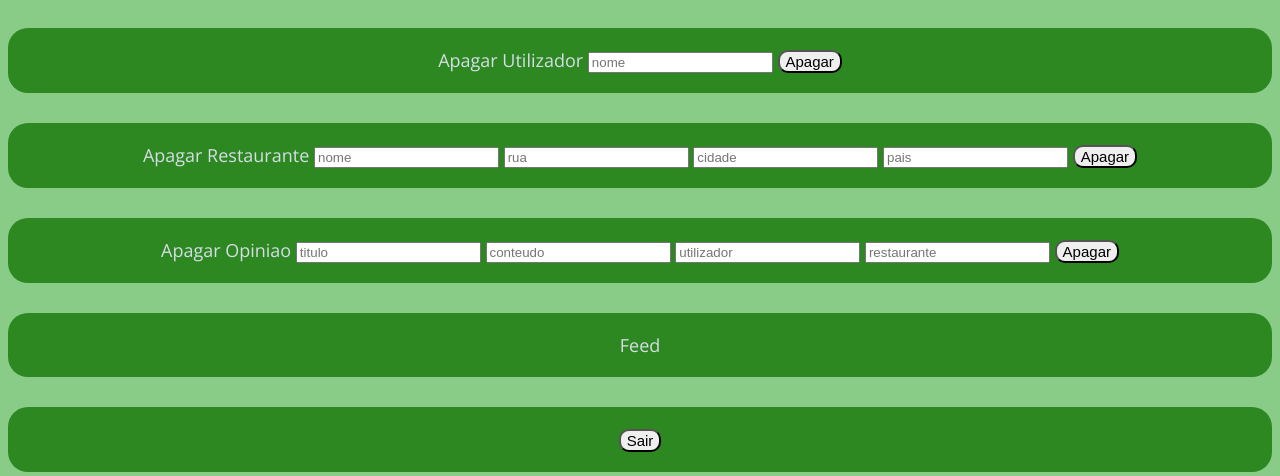
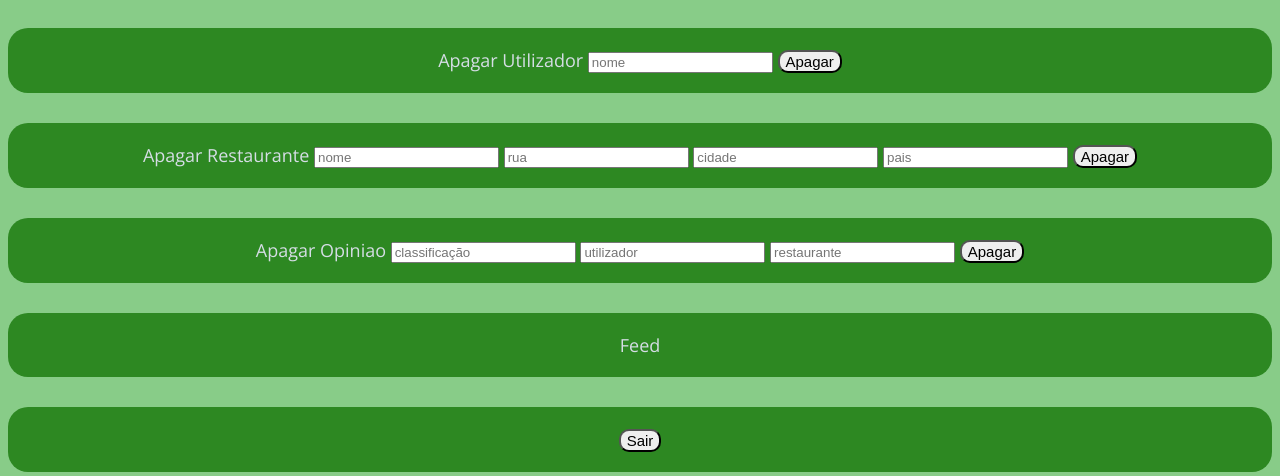
Before and after one commit to diasp-ppb/LTW, a PHP site: page /admin/admin.php in a window 1280 px wide; the page is wider, and only the part inside the window is pictured. Shown: the part 607-1083 px from the top of that part. Run offline with PHP 8.4, Linux system fonts and the light colour scheme; data comes from the database, SQL or seed files in the repository.

Commit message:
admin/deleteOpinion.php

```diff
--- a/admin/admin.php
+++ b/admin/admin.php
@@ -172,10 +172,9 @@
 </form>
 
 
-<form >
+<form action="deleteOpinion.php" method="post">
     <label> Apagar Opiniao </label>
-    <input  type="text" name="title" placeholder="titulo"/>
-    <input  type="text" name="content" placeholder="conteudo"/>
+    <input  type="text" name="class" placeholder="classificação"/>
     <input  type="text" name="user" placeholder="utilizador"/>
     <input  type="text" name="restaurant" placeholder="restaurante"/>
     <input  type="submit" name ="ReviewC" value="Apagar" />
```
